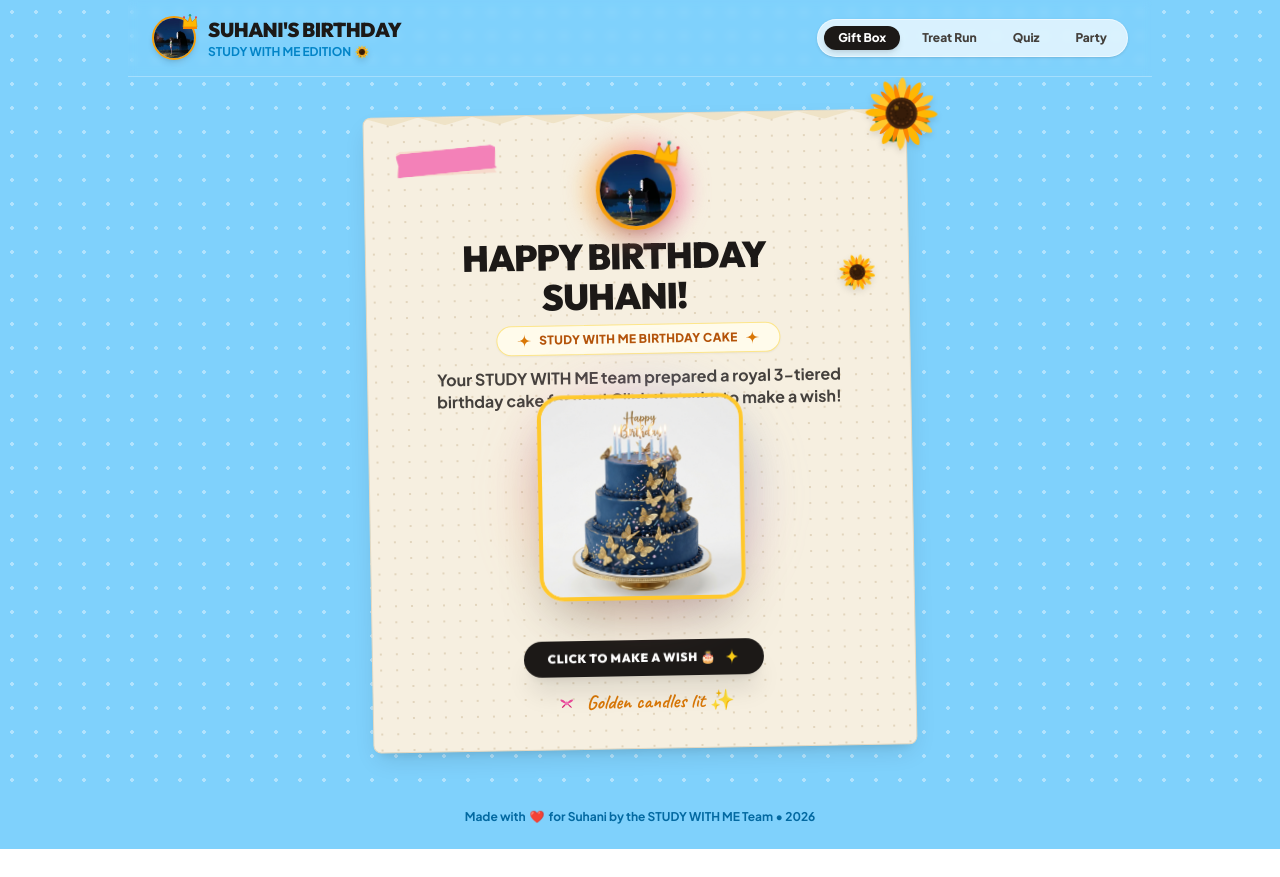
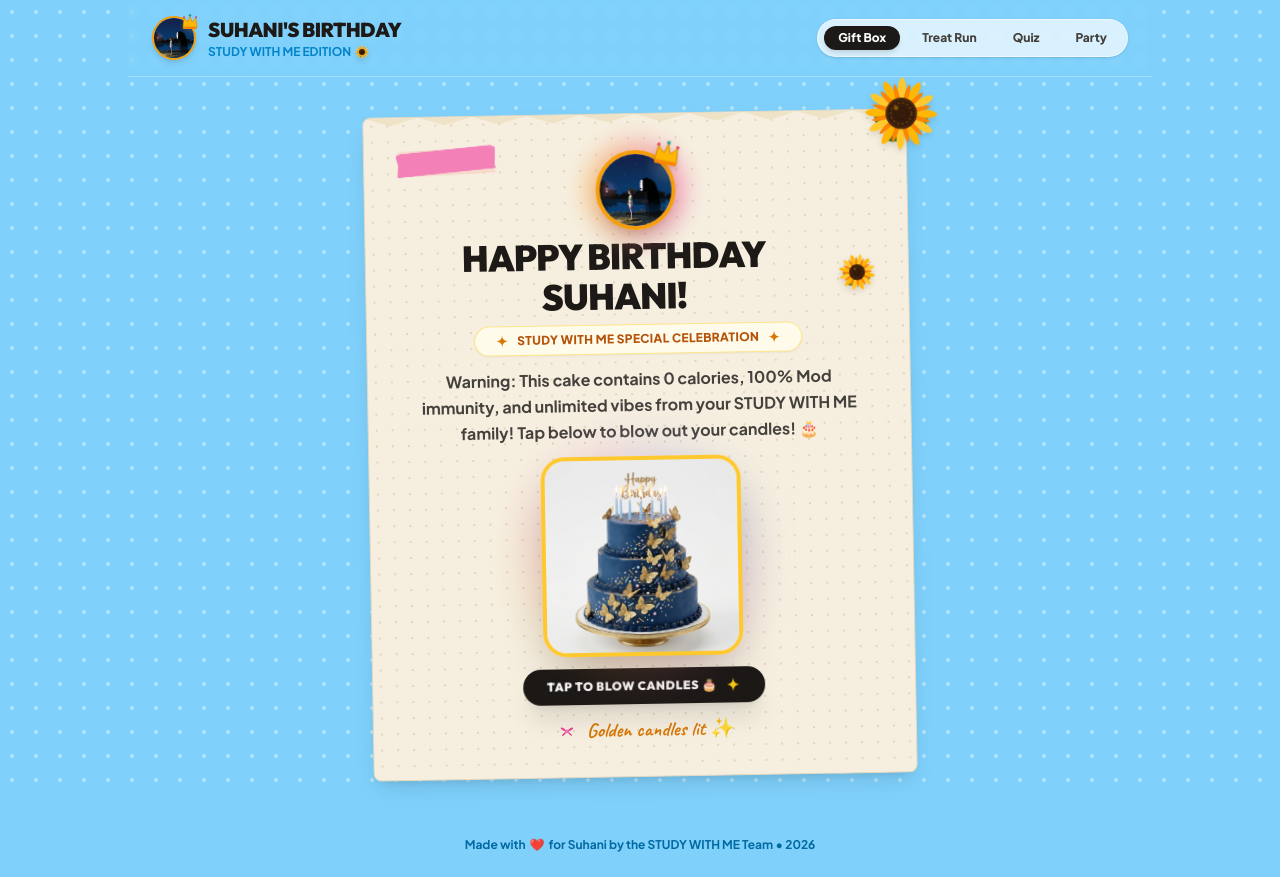
Before and after one commit to axontest/Suhani-s-Birthday, a React (Vite) app: page / in a window 1280 px wide. Before the commit the page ends 849 px from the top, so only its background shows below. Built offline with nearby package versions, Linux system fonts and the light colour scheme.

Commit message:
Remove floating animation and update description line with funny phrasing

```diff
--- a/src/components/AestheticCake.jsx
+++ b/src/components/AestheticCake.jsx
@@ -1,22 +1,22 @@
 import React from 'react';
 import cakeImg from '../assets/aesthetic_cake.jpg';
 
-export const AestheticCake = ({ className = '', size = 210, onClick }) => {
+export const AestheticCake = ({ className = '', size = 200, onClick }) => {
   return (
     <div
       onClick={onClick}
-      className={`inline-block cursor-pointer transition-transform hover:scale-105 active:scale-95 ${className}`}
+      className={`inline-block cursor-pointer transition-transform duration-200 hover:-translate-y-1 hover:rotate-1 active:scale-95 ${className}`}
     >
       <div className="relative group">
         {/* Glowing golden halo aura behind the cake */}
-        <div className="absolute -inset-3 bg-gradient-to-tr from-amber-400/50 via-pink-400/40 to-sky-400/50 rounded-full blur-xl group-hover:opacity-100 transition-all opacity-80 animate-pulse" />
+        <div className="absolute -inset-3 bg-gradient-to-tr from-amber-400/50 via-pink-400/40 to-sky-400/50 rounded-full blur-xl group-hover:opacity-100 transition-all opacity-70" />
 
         {/* 3D Royal Butterfly Cake with rounded elegant border */}
         <img
           src={cakeImg}
           alt="Aesthetic Royal Birthday Cake"
           style={{ width: `${size}px`, height: `${size}px` }}
-          className="relative rounded-3xl object-cover shadow-2xl border-4 border-[#ffc82c] select-none mx-auto transform transition group-hover:rotate-1"
+          className="relative rounded-3xl object-cover shadow-2xl border-4 border-[#ffc82c] select-none mx-auto transform transition"
         />
       </div>
     </div>
--- a/src/components/Stage0Verification.jsx
+++ b/src/components/Stage0Verification.jsx
@@ -54,31 +54,30 @@ export const Stage0Verification = ({ onComplete }) => {
         {/* STUDY WITH ME Badge */}
         <div className="inline-flex items-center gap-2 bg-[#fffbeb] text-[#b45309] font-['Plus_Jakarta_Sans'] font-extrabold px-5 py-1.5 rounded-full text-xs mb-3 border border-[#fde68a] shadow-xs">
           <SparkleSVG size={14} fill="#d97706" />
-          <span className="uppercase tracking-wide">STUDY WITH ME BIRTHDAY CAKE</span>
+          <span className="uppercase tracking-wide">STUDY WITH ME SPECIAL CELEBRATION</span>
           <SparkleSVG size={14} fill="#d97706" />
         </div>
 
-        <p className="font-['Plus_Jakarta_Sans'] text-sm sm:text-base text-[#44403c] font-semibold mb-3 max-w-md mx-auto leading-snug">
-          {boxState === 0 && "Your STUDY WITH ME team prepared a royal 3-tiered birthday cake for you! Click the cake to make a wish!"}
-          {boxState === 1 && "Candles lit! Click once more to blow out candles and open your birthday scroll!"}
+        {/* Funny & Relatable Description Line */}
+        <p className="font-['Plus_Jakarta_Sans'] text-sm sm:text-base text-[#44403c] font-semibold mb-3 max-w-md mx-auto leading-relaxed">
+          {boxState === 0 && "Warning: This cake contains 0 calories, 100% Mod immunity, and unlimited vibes from your STUDY WITH ME family! Tap below to blow out your candles! 🎂"}
+          {boxState === 1 && "Candles blown out! Tap once more to open your birthday messages & surprise scroll! 🎉"}
           {boxState === 2 && "SURPRISE! You are officially crowned the Birthday Queen of STUDY WITH ME today! 👑"}
         </p>
 
-        {/* Floating 3D Royal Butterfly Cake Container (Compact Height) */}
+        {/* Interactive 3D Royal Butterfly Cake Container */}
         <div className="my-3 flex flex-col items-center justify-center relative min-h-[220px]">
           {boxState < 2 ? (
             <div className="flex flex-col items-center gap-3">
-              {/* Floating Aesthetic Royal Cake */}
-              <div className="animate-float-up">
-                <AestheticCake size={200} onClick={handleUnwrap} />
-              </div>
+              {/* Static Interactive Aesthetic Royal Cake */}
+              <AestheticCake size={200} onClick={handleUnwrap} />
 
               {/* Action Button */}
               <button
                 onClick={handleUnwrap}
                 className="bg-[#1c1917] hover:bg-[#d97706] text-white px-6 py-2.5 rounded-full font-['Outfit'] font-black text-xs uppercase tracking-wider flex items-center gap-2 shadow-xl transition-all transform hover:scale-105 active:scale-95 cursor-pointer"
               >
-                <span>{boxState === 0 ? "CLICK TO MAKE A WISH 🎂" : "CLICK TO BLOW CANDLES ✨"}</span>
+                <span>{boxState === 0 ? "TAP TO BLOW CANDLES 🎂" : "OPEN BIRTHDAY MESSAGES ✨"}</span>
                 <SparkleSVG size={16} fill="#facc15" />
               </button>
             </div>
@@ -129,7 +128,7 @@ export const Stage0Verification = ({ onComplete }) => {
         {boxState < 2 && (
           <div className="font-['Caveat'] text-xl text-[#d97706] font-bold mt-1 flex items-center justify-center gap-2">
             <RibbonBowSVG size={24} />
-            <span>{boxState === 0 ? "Golden candles lit ✨" : "Make a wish! 🎉"}</span>
+            <span>{boxState === 0 ? "Golden candles lit ✨" : "Make your birthday wish! 🎉"}</span>
           </div>
         )}
       </PaperScrap>
```
